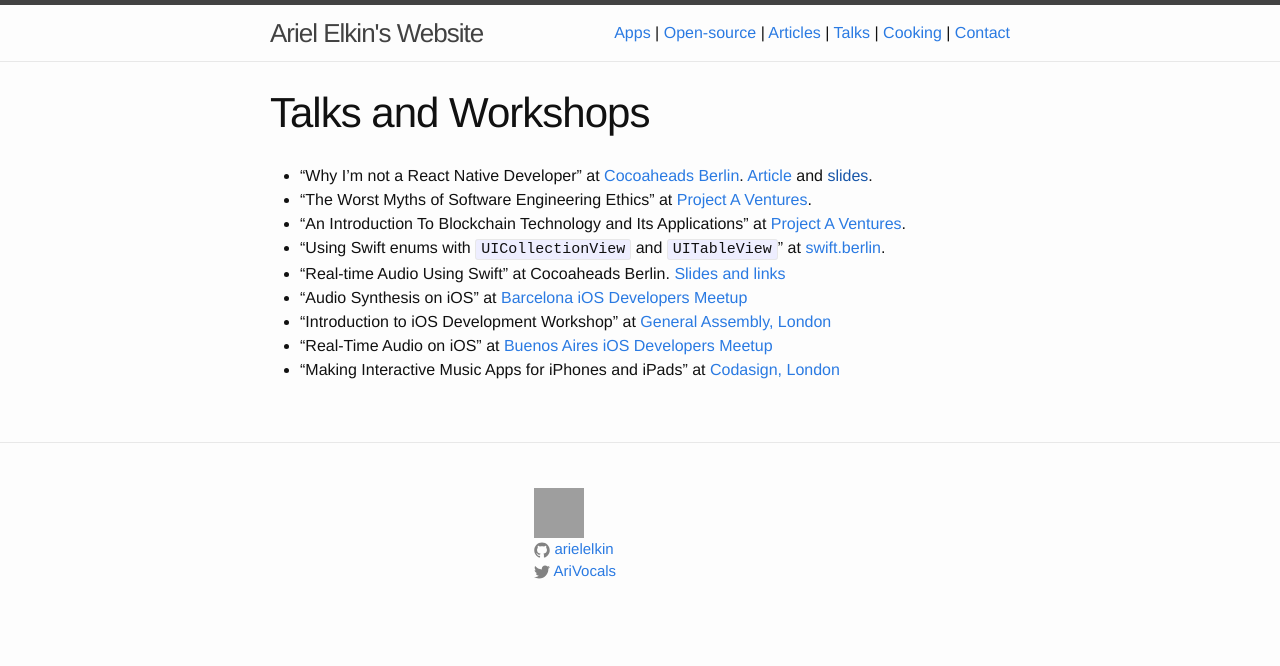
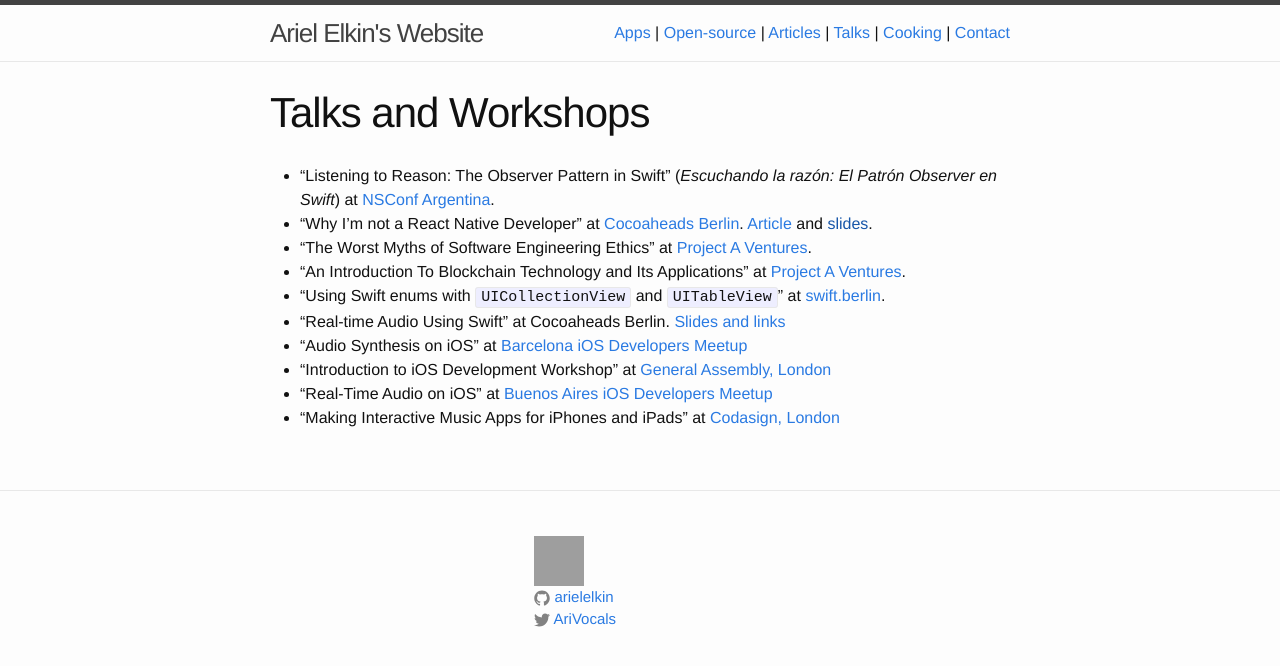
Before and after one commit to arielelkin/site_source, a Jekyll site: the page built from talks.md, in a window 1280 px wide. Shown: the top 666 px of the page. Built offline with Jekyll 4.4.1, drawn with Linux system fonts in a browser that asks for light colours; grey boxes are pictures that could not be loaded.

Commit message:
add nsconfarg talk

```diff
--- a/talks.md
+++ b/talks.md
@@ -4,6 +4,7 @@ title: Talks and Workshops
 comments: false
 ---
 
+* "Listening to Reason: The Observer Pattern in Swift" (_Escuchando la razón: El Patrón Observer en Swift_) at [NSConf Argentina](http://nsconfarg.com/#archivo).
 * "Why I'm not a React Native Developer" at [Cocoaheads Berlin](https://www.meetup.com/Cocoaheads-Berlin/events/233851604/). [Article](articles/why-im-not-a-react-native-developer) and [slides]().
 * "The Worst Myths of Software Engineering Ethics" at [Project A Ventures](http://www.project-a.com/).
 * "An Introduction To Blockchain Technology and Its Applications" at [Project A Ventures](http://www.project-a.com/).
```
